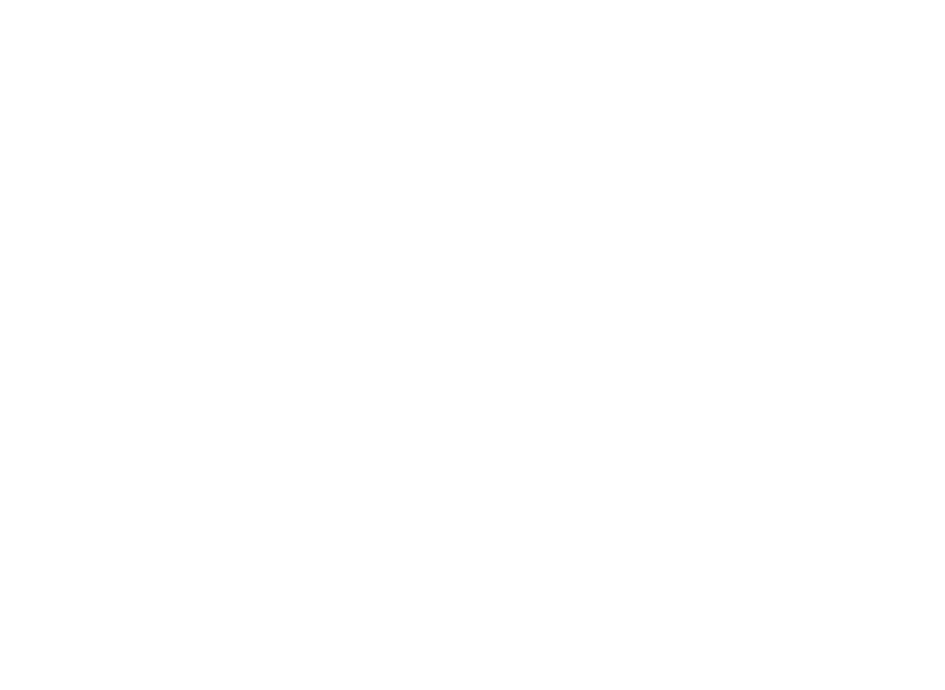
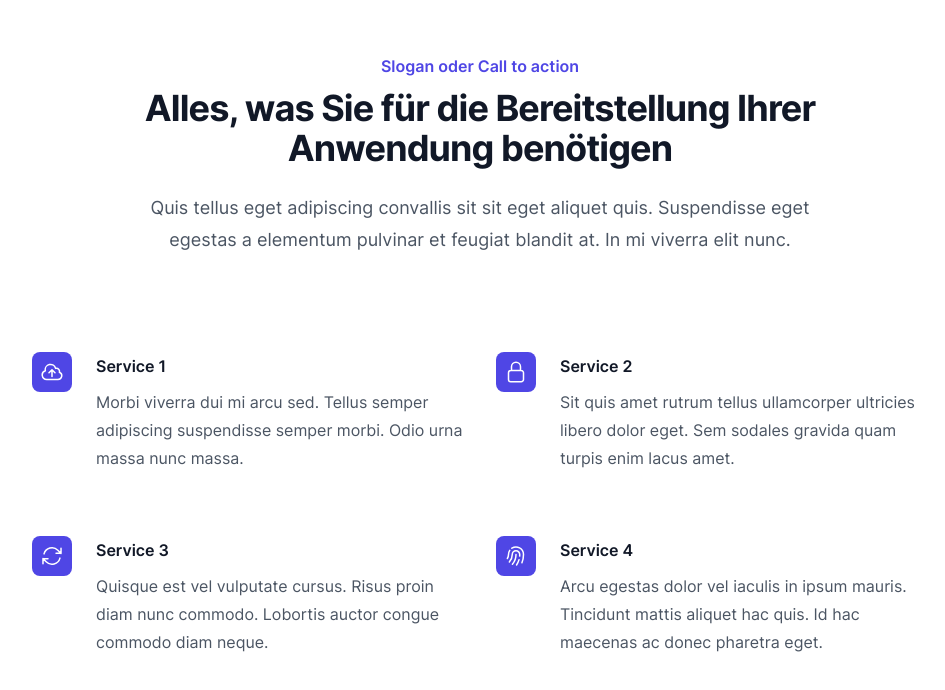
Before and after one commit to thomaserdmenger/TalentToGo, a React (Vite) app in the folder frontend/: page / in a window 1280 px wide. Shown: the part 1919-2609 px from the top of the page, without its empty margins (160-1105 px from the left). Before the commit the page ends 1843 px from the top, so only its background shows below. Built offline with nearby package versions, Linux system fonts and the light colour scheme.

Commit message:
Add Service Section

```diff
--- a/frontend/src/data/homeData.js
+++ b/frontend/src/data/homeData.js
@@ -1,3 +1,10 @@
+import {
+  ArrowPathIcon,
+  CloudArrowUpIcon,
+  FingerPrintIcon,
+  LockClosedIcon,
+} from "@heroicons/react/24/outline"
+
 export const homeDataHeroDE = {
   heading: "TalentToGo: Ihre Experten für hochqualifizierte Fachkräfte aus Mexiko",
   text: "Anim aute id magna aliqua ad ad non deserunt sunt. Qui irure qui lorem cupidatat commodo. Elit sunt amet fugiat veniam occaecat fugiat aliqua.",
@@ -33,3 +40,67 @@
   textImgTwo:
     "Up your snack organization game with multiple compartment options. The quick-access stash pouch is ready for even the most unexpected snack attacks and sharing needs.",
 }
+
+export const homeDataServiceDE = {
+  slogan: "Slogan oder Call to action",
+  heading: "Alles, was Sie für die Bereitstellung Ihrer Anwendung benötigen",
+  text: "Quis tellus eget adipiscing convallis sit sit eget aliquet quis. Suspendisse eget egestas a elementum pulvinar et feugiat blandit at. In mi viverra elit nunc.",
+  features: [
+    {
+      name: "Service 1",
+      description:
+        "Morbi viverra dui mi arcu sed. Tellus semper adipiscing suspendisse semper morbi. Odio urna massa nunc massa.",
+      icon: CloudArrowUpIcon,
+    },
+    {
+      name: "Service 2",
+      description:
+        "Sit quis amet rutrum tellus ullamcorper ultricies libero dolor eget. Sem sodales gravida quam turpis enim lacus amet.",
+      icon: LockClosedIcon,
+    },
+    {
+      name: "Service 3",
+      description:
+        "Quisque est vel vulputate cursus. Risus proin diam nunc commodo. Lobortis auctor congue commodo diam neque.",
+      icon: ArrowPathIcon,
+    },
+    {
+      name: "Service 4",
+      description:
+        "Arcu egestas dolor vel iaculis in ipsum mauris. Tincidunt mattis aliquet hac quis. Id hac maecenas ac donec pharetra eget.",
+      icon: FingerPrintIcon,
+    },
+  ],
+}
+
+export const homeDataServiceUS = {
+  slogan: "Slogan or Call to action",
+  heading: "Everything you need to deploy your app",
+  text: "Quis tellus eget adipiscing convallis sit sit eget aliquet quis. Suspendisse eget egestas a elementum pulvinar et feugiat blandit at. In mi viverra elit nunc.",
+  features: [
+    {
+      name: "Service 1",
+      description:
+        "Morbi viverra dui mi arcu sed. Tellus semper adipiscing suspendisse semper morbi. Odio urna massa nunc massa.",
+      icon: CloudArrowUpIcon,
+    },
+    {
+      name: "Service 2",
+      description:
+        "Sit quis amet rutrum tellus ullamcorper ultricies libero dolor eget. Sem sodales gravida quam turpis enim lacus amet.",
+      icon: LockClosedIcon,
+    },
+    {
+      name: "Service 3",
+      description:
+        "Quisque est vel vulputate cursus. Risus proin diam nunc commodo. Lobortis auctor congue commodo diam neque.",
+      icon: ArrowPathIcon,
+    },
+    {
+      name: "Service 4",
+      description:
+        "Arcu egestas dolor vel iaculis in ipsum mauris. Tincidunt mattis aliquet hac quis. Id hac maecenas ac donec pharetra eget.",
+      icon: FingerPrintIcon,
+    },
+  ],
+}
--- a/frontend/src/pages/HomePage.jsx
+++ b/frontend/src/pages/HomePage.jsx
@@ -1,7 +1,12 @@
 import Hero from "../components/Hero"
 import { homeDataHeroDE, homeDataHeroUS } from "../data/homeData.js"
 import { navigationDE, navigationUS } from "../data/navigation.js"
-import { homeDataProcessDE, homeDataProcessUS } from "../data/homeData.js"
+import {
+  homeDataProcessDE,
+  homeDataProcessUS,
+  homeDataServiceDE,
+  homeDataServiceUS,
+} from "../data/homeData.js"
 import { Link } from "react-router-dom"
 import { useContext } from "react"
 import { languageContext } from "../Context/Context.jsx"
@@ -21,7 +26,7 @@
       </header>
       <main>
         {/* SECTION PROCESS INFORMATION */}
-        <section className="processInformations">
+        <section className="processInformationsSection">
           <div className="bg-gray-50">
             <div className="mx-auto max-w-2xl px-4 py-24 sm:px-6 sm:py-32 lg:max-w-7xl lg:px-8">
               <section aria-labelledby="details-heading">
@@ -132,6 +137,73 @@
             </div>
           </div>
         </section>
+        <section className="serviceSection">
+          <div className="bg-white py-24 sm:py-32">
+            <div className="mx-auto max-w-7xl px-6 lg:px-8">
+              {language === "DE" && (
+                <>
+                  <div className="mx-auto max-w-2xl lg:text-center">
+                    <h2 className="text-base font-semibold leading-7 text-indigo-600">
+                      {homeDataServiceDE.slogan}
+                    </h2>
+                    <p className="mt-2 text-3xl font-bold tracking-tight text-gray-900 sm:text-4xl">
+                      {homeDataServiceDE.heading}
+                    </p>
+                    <p className="mt-6 text-lg leading-8 text-gray-600">{homeDataServiceDE.text}</p>
+                  </div>
+                  <div className="mx-auto mt-16 max-w-2xl sm:mt-20 lg:mt-24 lg:max-w-4xl">
+                    <dl className="grid max-w-xl grid-cols-1 gap-x-8 gap-y-10 lg:max-w-none lg:grid-cols-2 lg:gap-y-16">
+                      {homeDataServiceDE.features.map((feature) => (
+                        <div key={feature.name} className="relative pl-16">
+                          <dt className="text-base font-semibold leading-7 text-gray-900">
+                            <div className="absolute left-0 top-0 flex h-10 w-10 items-center justify-center rounded-lg bg-indigo-600">
+                              <feature.icon className="h-6 w-6 text-white" aria-hidden="true" />
+                            </div>
+                            {feature.name}
+                          </dt>
+                          <dd className="mt-2 text-base leading-7 text-gray-600">
+                            {feature.description}
+                          </dd>
+                        </div>
+                      ))}
+                    </dl>
+                  </div>
+                </>
+              )}
+
+              {language === "US" && (
+                <>
+                  <div className="mx-auto max-w-2xl lg:text-center">
+                    <h2 className="text-base font-semibold leading-7 text-indigo-600">
+                      {homeDataServiceUS.slogan}
+                    </h2>
+                    <p className="mt-2 text-3xl font-bold tracking-tight text-gray-900 sm:text-4xl">
+                      {homeDataServiceUS.heading}
+                    </p>
+                    <p className="mt-6 text-lg leading-8 text-gray-600">{homeDataServiceUS.text}</p>
+                  </div>
+                  <div className="mx-auto mt-16 max-w-2xl sm:mt-20 lg:mt-24 lg:max-w-4xl">
+                    <dl className="grid max-w-xl grid-cols-1 gap-x-8 gap-y-10 lg:max-w-none lg:grid-cols-2 lg:gap-y-16">
+                      {homeDataServiceUS.features.map((feature) => (
+                        <div key={feature.name} className="relative pl-16">
+                          <dt className="text-base font-semibold leading-7 text-gray-900">
+                            <div className="absolute left-0 top-0 flex h-10 w-10 items-center justify-center rounded-lg bg-indigo-600">
+                              <feature.icon className="h-6 w-6 text-white" aria-hidden="true" />
+                            </div>
+                            {feature.name}
+                          </dt>
+                          <dd className="mt-2 text-base leading-7 text-gray-600">
+                            {feature.description}
+                          </dd>
+                        </div>
+                      ))}
+                    </dl>
+                  </div>
+                </>
+              )}
+            </div>
+          </div>
+        </section>
       </main>
     </>
   )
```
Also changed, not shown: 1 other file (tests, documents, lock files or other folders).
